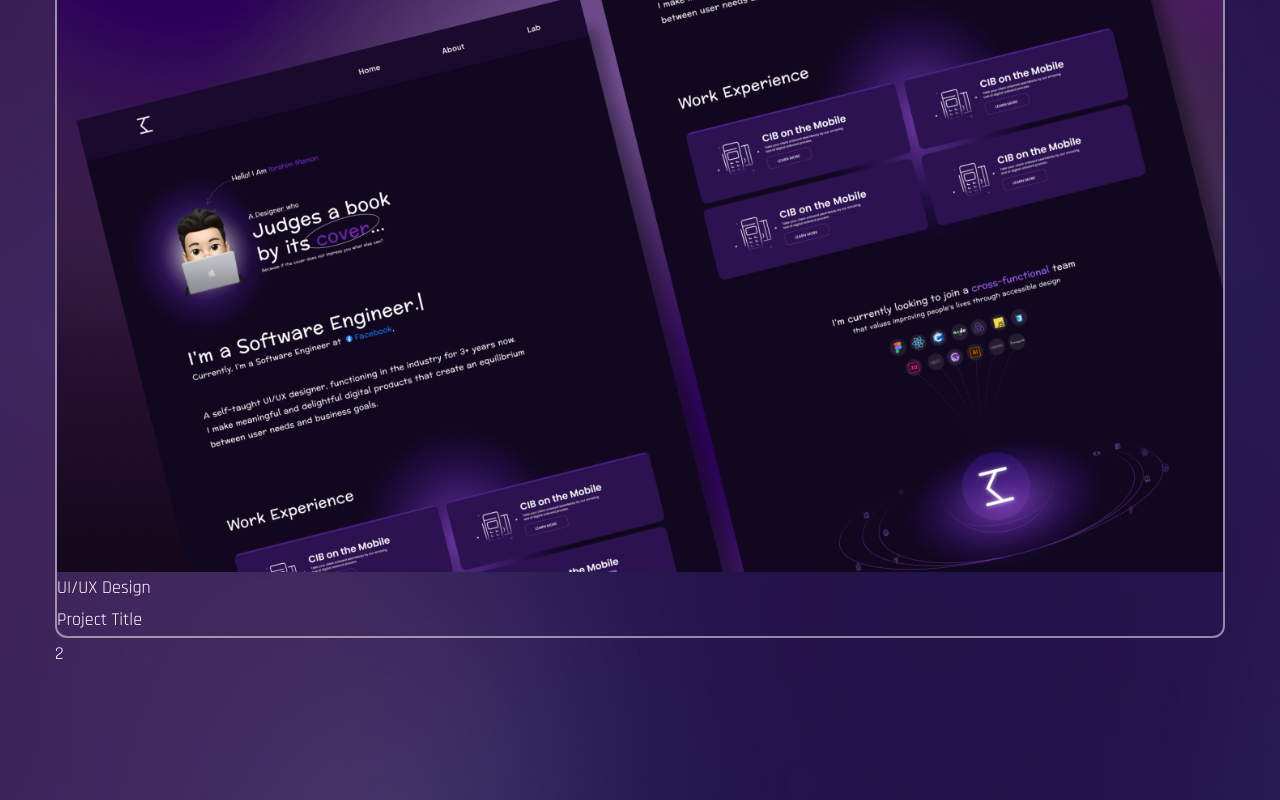
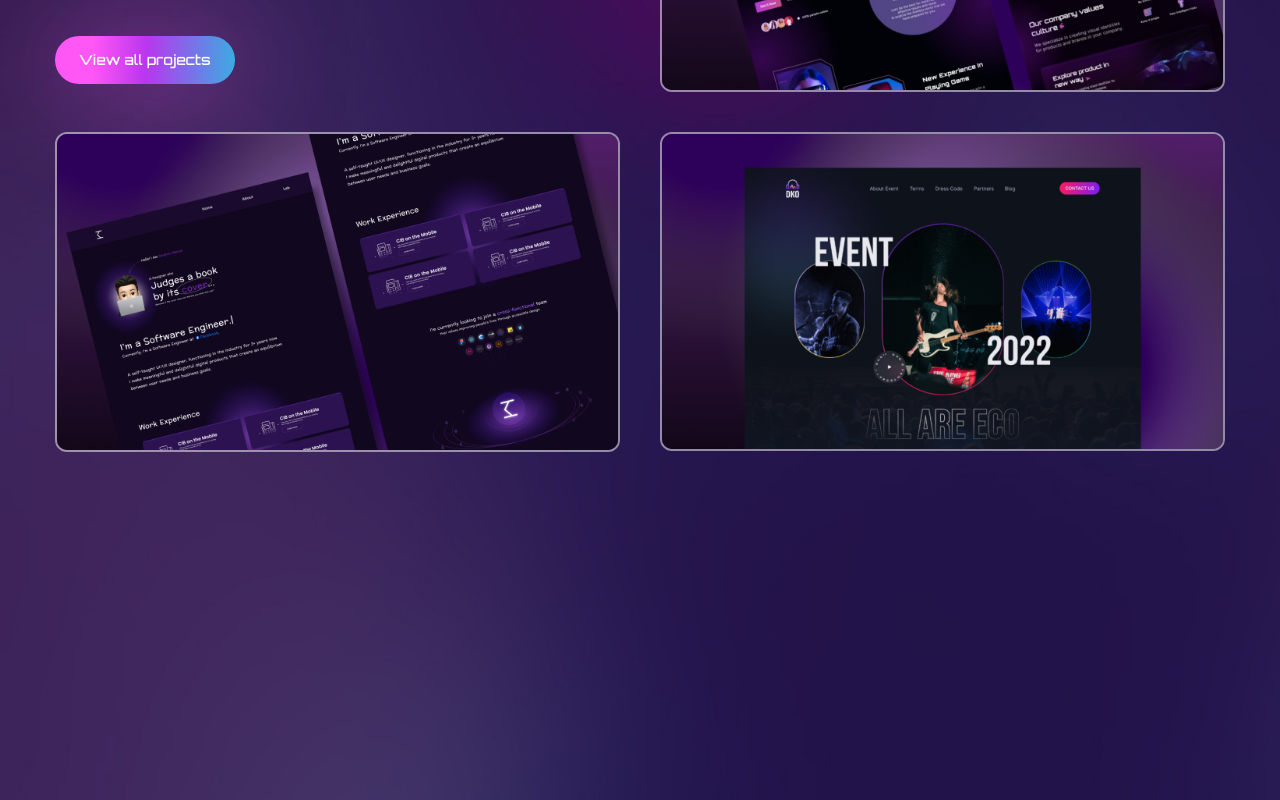
Before and after one commit to septianadip17/slicing-exercise-part7, a React (Create React App) app: page / in a window 1280 px wide. Shown: the part 2640-3440 px from the top of the page. Built offline with nearby package versions, Linux system fonts and the light colour scheme; the HTML template or start-up script is replaced by a standard one; a web font is replaced by a local one.

Commit message:
work done

```diff
--- a/src/components/Work.js
+++ b/src/components/Work.js
@@ -12,8 +12,14 @@
   return (
     <section className="section" id="work">
       <div className="container mx-auto">
-        <div>
-          <div className="flex-1 flex flex-col gap-y-12 mb-10 lg:mb-0">
+        <div className="flex flex-col lg:flex-row gap-x-10 ">
+          <motion.div
+            variants={fadeIn("right", 0.3)}
+            initial="hidden"
+            whileInView={"show"}
+            viewport={{ once: false, amount: 0.3 }}
+            className="flex-1 flex flex-col gap-y-12 mb-10 lg:mb-0"
+          >
             {/* text */}
             <div>
               <h2 className="h2 leading-tight text-accent">
@@ -29,18 +35,69 @@
             {/* image */}
             <div className="group relative overflow-hidden border-2 border-white/50 rounded-xl">
               {/* overlay */}
-              <div></div>
+              <div className="group-hover:bg-black/70  w-full h-full absolute z-40 transition-all duration-300"></div>
               {/* img */}
-              <img src={Img1} alt="" />
+              <img
+                className="group-hover:scale-125 transition-all duration-500"
+                src={Img1}
+                alt=""
+              />
               {/* pretitle */}
-              <div>UI/UX Design</div>
+              <div className="absolute -bottom-full left-12 group-hover:bottom-24 transition-all duration-500 z-50">
+                <span className="text-gradient">UI/UX Design</span>
+              </div>
               {/* title */}
-              <div>
-                <span>Project Title</span>
+              <div className="absolute -bottom-full left-12 group-hover:bottom-14 transition-all duration-700 z-50">
+                <span className="text-3xl text-white">Project Title</span>
               </div>
             </div>
-          </div>
-          <div>2</div>
+          </motion.div>
+          <motion.div
+            variants={fadeIn("left", 0.2)}
+            initial="hidden"
+            whileInView={"show"}
+            viewport={{ once: false, amount: 0.3 }}
+            className="flex-1 flex flex-col gap-y-10 lg:mt-8"
+          >
+            {/* image */}
+            <div className="group relative overflow-hidden border-2 border-white/50 rounded-xl">
+              {/* overlay */}
+              <div className="group-hover:bg-black/70  w-full h-full absolute z-40 transition-all duration-300"></div>
+              {/* img */}
+              <img
+                className="group-hover:scale-125 transition-all duration-500"
+                src={Img2}
+                alt=""
+              />
+              {/* pretitle */}
+              <div className="absolute -bottom-full left-12 group-hover:bottom-24 transition-all duration-500 z-50">
+                <span className="text-gradient">UI/UX Design</span>
+              </div>
+              {/* title */}
+              <div className="absolute -bottom-full left-12 group-hover:bottom-14 transition-all duration-700 z-50">
+                <span className="text-3xl text-white">Project Title</span>
+              </div>
+            </div>
+            {/* image */}
+            <div className="group relative overflow-hidden border-2 border-white/50 rounded-xl">
+              {/* overlay */}
+              <div className="group-hover:bg-black/70  w-full h-full absolute z-40 transition-all duration-300"></div>
+              {/* img */}
+              <img
+                className="group-hover:scale-125 transition-all duration-500"
+                src={Img3}
+                alt=""
+              />
+              {/* pretitle */}
+              <div className="absolute -bottom-full left-12 group-hover:bottom-24 transition-all duration-500 z-50">
+                <span className="text-gradient">UI/UX Design</span>
+              </div>
+              {/* title */}
+              <div className="absolute -bottom-full left-12 group-hover:bottom-14 transition-all duration-700 z-50">
+                <span className="text-3xl text-white">Project Title</span>
+              </div>
+            </div>
+          </motion.div>
         </div>
       </div>
     </section>
```
